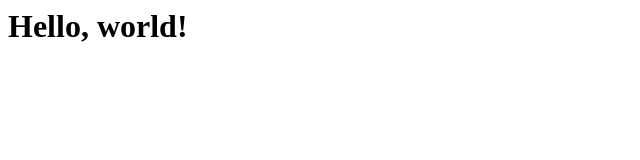
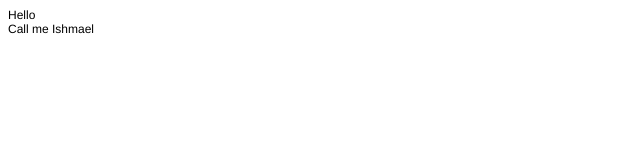
Before and after one commit to zachrnz/gitPracticeWebsite, a plain HTML site: page index.html in a window 1280 px wide. Shown: the whole page, without its empty margins (0-640 px from the left). Drawn offline with Linux system fonts and the light colour scheme.

Commit message:
Add some HTML stuff

```diff
--- a/index.html
+++ b/index.html
@@ -1 +1,20 @@
-<h1>Hello, world!</h1>
+<!DOCTYPE html PUBLIC "-//W3C//DTD HTML 4.01//EN" "http://www.w3.org/TR/html4/strict.dtd">
+<html>
+<head>
+  <meta http-equiv="Content-Type" content="text/html; charset=utf-8">
+  <meta http-equiv="Content-Style-Type" content="text/css">
+  <title>Learn enough GIT practice</title>
+  <meta name="Generator" content="Cocoa HTML Writer">
+  <meta name="CocoaVersion" content="1504">
+  <style type="text/css">
+    p.p1 {margin: 0.0px 0.0px 0.0px 0.0px; line-height: 14.0px; font: 12.0px Helvetica; color: #000000; -webkit-text-stroke: #000000}
+    p.p2 {margin: 0.0px 0.0px 0.0px 0.0px; line-height: 14.0px; font: 12.0px Helvetica; color: #000000; -webkit-text-stroke: #000000; min-height: 14.0px}
+    span.s1 {font-kerning: none}
+  </style>
+</head>
+<body>
+<p class="p1"><span class="s1">Hello<span class="Apple-converted-space"> </span></span></p>
+<p class="p1"><span class="s1">Call me Ishmael</span></p>
+<p class="p2"><span class="s1"></span><br></p>
+</body>
+</html>
```
